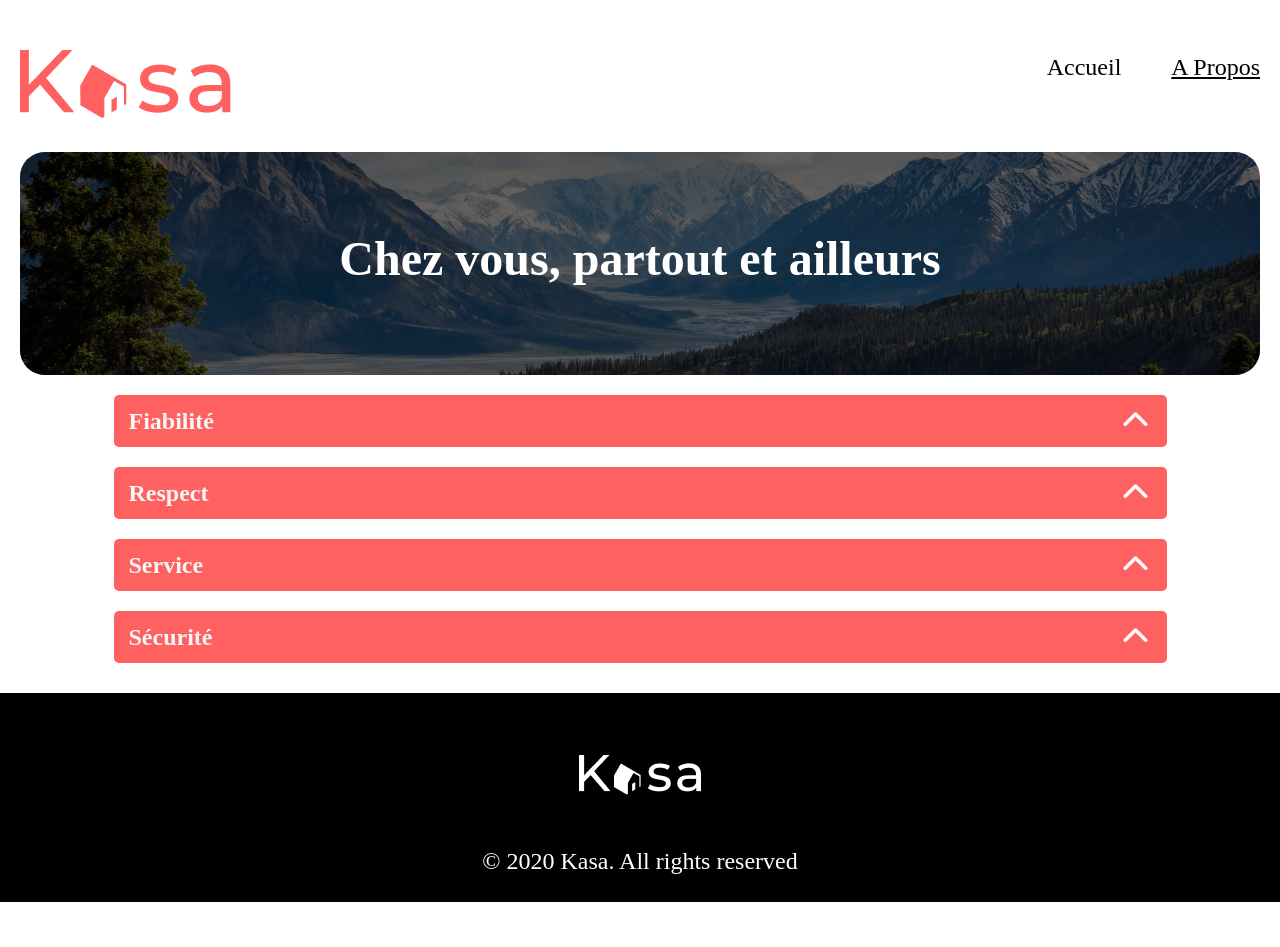
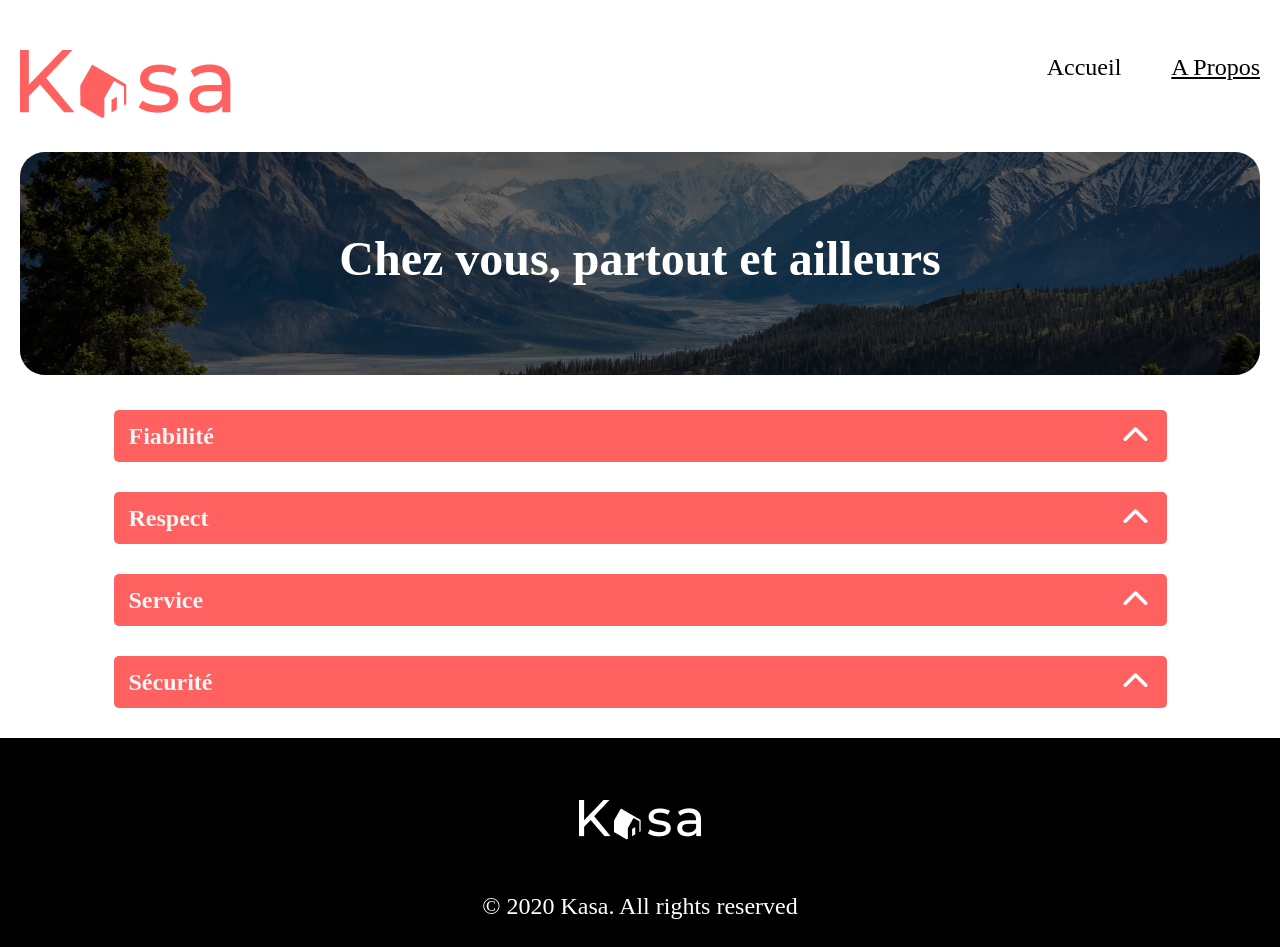
Before and after one commit to klombar/Projet-07-Kasa, a React (Vite) app: page /About in a window 1280 px wide. Before the commit the page ends 902 px from the top, so only its background shows below. Built offline with nearby package versions, Linux system fonts and the light colour scheme.

Commit message:
Modification de mon animation des chevrons pour qu'elle ne se lance pas automatique au rechargement de la page

```diff
--- a/src/SASS/style.css
+++ b/src/SASS/style.css
@@ -45,7 +45,6 @@ ul {
   display: flex;
   flex-direction: column;
   align-items: center;
-  gap: 30px;
 }
 
 /* --------------------------------------------------------------------- HEADER ---------------------------------------------------------------------- */
@@ -54,7 +53,7 @@ ul {
   justify-content: space-between;
   width: 100%;
   max-width: 1240px;
-  margin-top: 50px;
+  margin: 50px 0 30px 0;
 }
 .header-nav {
   display: flex;
@@ -128,7 +127,7 @@ ul {
   justify-content: center;
   align-items: center;
   padding: 50px 0;
-  margin-top: 30px;
+  margin-top: 35px;
   background-color: #f6f6f6;
 }
 .gallery-appartement {
@@ -217,7 +216,7 @@ ul {
   display: flex;
   align-items: center;
   flex-direction: column;
-  overflow: hidden;
+  margin-top: 35px;
 }
 .dropdown .about-list {
   display: flex;
@@ -234,56 +233,40 @@ ul {
   font-size: 24px;
   font-weight: 700;
   border-radius: 5px;
-  margin-top: 20px;
 }
 .dropdown .about-list-content {
   max-width: 1023px;
-  padding: 0px 15px;
+  padding: 15px 15px;
   background-color: rgba(246, 246, 246, 0.4509803922);
   font-family: Montserrat;
   line-height: 25px;
-  font-size: 21px;
+  font-size: 19px;
   font-weight: 400;
   text-align: left;
   color: black;
-  transition: max-height 0.4s linear, transform 0.4s linear;
+  transition: max-height 0.2s ease, transform 0.2s ease;
   overflow: hidden;
 }
-
-/* KEYFRAME PAGE : ABOUT CHEVRON */
-@keyframes rotate {
-  from {
-    transform: rotate(0deg);
-  }
-  to {
-    transform: rotate(-180deg);
-  }
+.dropdown .about-list-chevron {
+  transition: transform 0.25s linear;
+  cursor: pointer;
 }
-@keyframes rotate-reverse {
-  from {
-    transform: rotate(-180deg);
-  }
-  to {
-    transform: rotate(0deg);
-  }
+.dropdown .about-list-chevron.rotate {
+  transform: rotate(-180deg);
 }
-.rotate {
-  animation: rotate 0.25s linear forwards;
+.dropdown .about-list-chevron.rotate-reverse {
+  transform: rotate(0deg);
 }
 
-.rotate-reverse {
-  animation: rotate-reverse 0.25s linear forwards;
-}
-
-/* KEYFRAMES PAGE : ABOUT COLLAPSE */
 .about-list-content.expand {
-  max-height: 200px; /* Ajustez selon vos besoins */
+  max-height: 120px;
   transform: translateY(0);
+  margin-bottom: 20px;
 }
 
 .about-list-content.unexpand {
+  transform: translateY(-100%);
   max-height: 0;
-  transform: translateY(-100%);
 }
 
 .wrapper {
--- a/src/SASS/style.scss
+++ b/src/SASS/style.scss
@@ -50,7 +50,6 @@ ul {
   display: flex;
   flex-direction: column;
   align-items: center;
-  gap: 30px;
 }
 
 /* --------------------------------------------------------------------- HEADER ---------------------------------------------------------------------- */
@@ -60,7 +59,7 @@ ul {
   justify-content: space-between;
   width: 100%;
   max-width: 1240px;
-  margin-top: 50px;
+  margin: 50px 0 30px 0;
   &-nav {
     display: flex;
     gap: 50px;
@@ -136,7 +135,7 @@ ul {
   justify-content: center;
   align-items: center;
   padding: 50px 0;
-  margin-top: 30px;
+  margin-top: 35px;
   background-color: #f6f6f6;
   &-appartement {
     position: relative;
@@ -227,7 +226,7 @@ ul {
   display: flex;
   align-items: center;
   flex-direction: column;
-  overflow: hidden;
+  margin-top: 35px;
   .about-list {
     display: flex;
     align-items: center;
@@ -243,60 +242,41 @@ ul {
     font-size: 24px;
     font-weight: 700;
     border-radius: 5px;
-    margin-top: 20px;
     &-content {
       max-width: 1023px;
-      padding: 0px 15px;
+      padding: 15px 15px;
       background-color: rgba(246, 246, 246, 0.4509803922);
       font-family: Montserrat;
       line-height: 25px;
-      font-size: 21px;
+      font-size: 19px;
       font-weight: 400;
       text-align: left;
       color: black;
-      transition: max-height 0.4s linear, transform 0.4s linear;
+      transition: max-height 0.2s ease, transform 0.2s ease;
       overflow: hidden;
+    }
+    &-chevron {
+      transition: transform 0.25s linear;
+      cursor: pointer;
+      &.rotate {
+        transform: rotate(-180deg);
+      }
+      &.rotate-reverse {
+        transform: rotate(0deg);
+      }
     }
   }
 }
 
-/* KEYFRAME PAGE : ABOUT CHEVRON */
-
-@keyframes rotate {
-  from {
-    transform: rotate(0deg);
-  }
-  to {
-    transform: rotate(-180deg);
-  }
-}
-
-@keyframes rotate-reverse {
-  from {
-    transform: rotate(-180deg);
-  }
-  to {
-    transform: rotate(0deg);
-  }
-}
-
-.rotate {
-  animation: rotate 0.25s linear forwards;
-}
-
-.rotate-reverse {
-  animation: rotate-reverse 0.25s linear forwards;
-}
-
-/* KEYFRAMES PAGE : ABOUT COLLAPSE */
 .about-list-content.expand {
-  max-height: 200px; /* Ajustez selon vos besoins */
+  max-height: 120px;
   transform: translateY(0);
+  margin-bottom: 20px;
 }
 
 .about-list-content.unexpand {
+  transform: translateY(-100%);
   max-height: 0;
-  transform: translateY(-100%);
 }
 
 .wrapper {
--- a/src/components/Dropdown.jsx
+++ b/src/components/Dropdown.jsx
@@ -36,7 +36,9 @@ export default function Dropdown() {
               {collapse.aboutTitle}
               <span
                 className={`about-list-chevron ${
-                  activeIndexes.includes(index) ? "rotate" : "rotate-reverse"
+                  activeIndexes.includes(index)
+                    ? "clicked rotate"
+                    : "clicked rotate-reverse"
                 }`}
                 onClick={() => handleItemClick(index)}
               >
```
Also changed, not shown: 1 other file (tests, documents, lock files or other folders).
